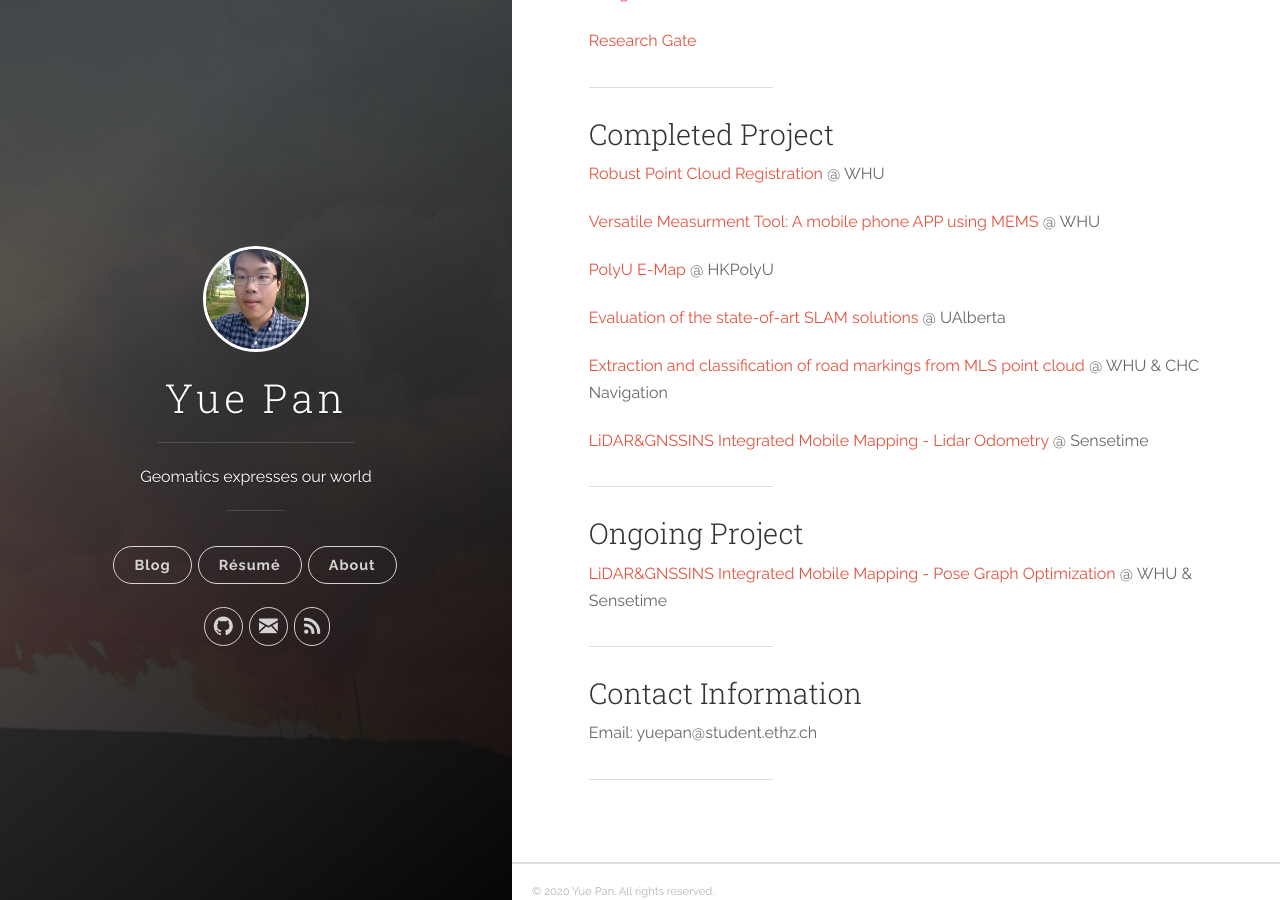
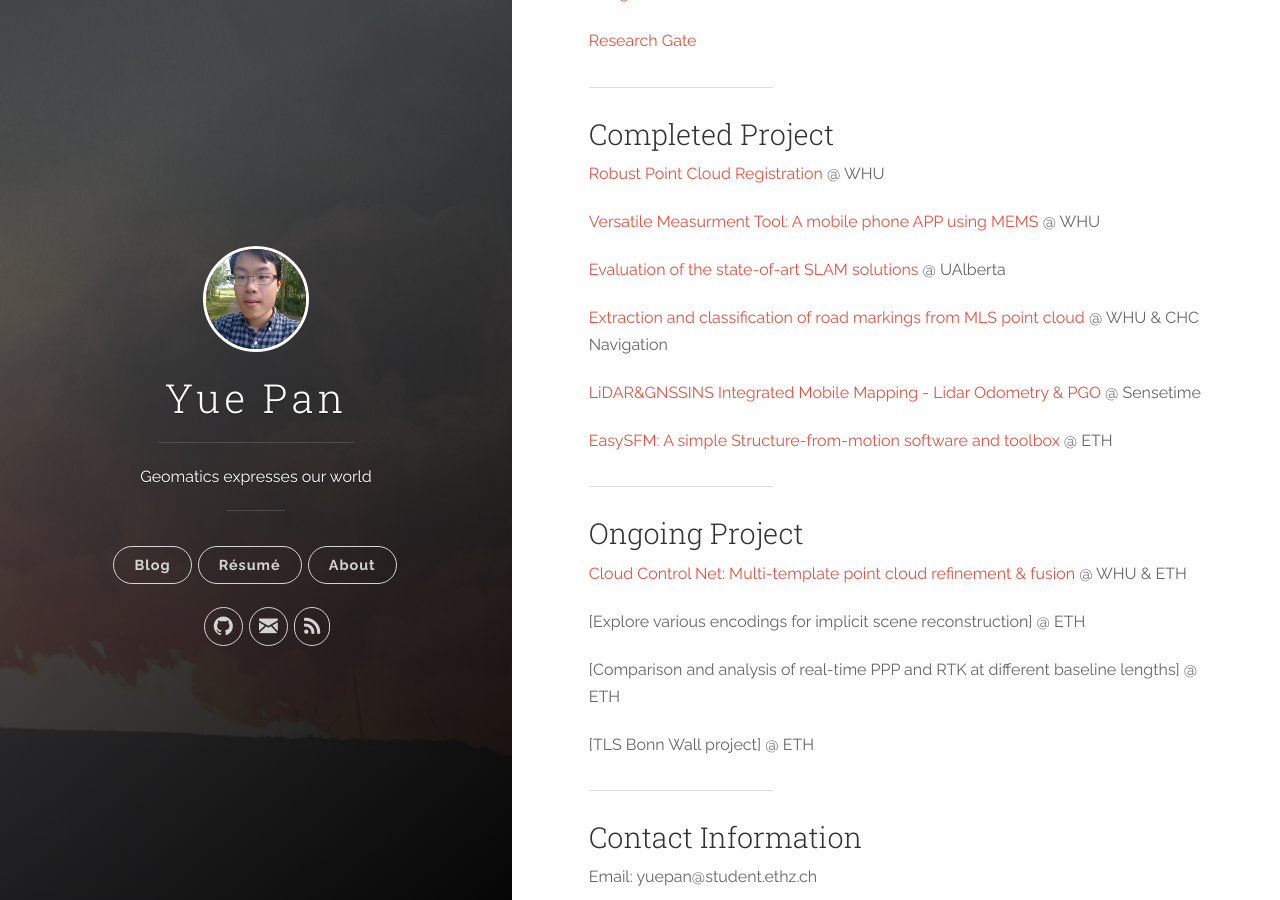
Before and after one commit to YuePanEdward/YuePanEdward.github.io, a Jekyll site: the page built from _posts/2020-2-24-about.md, in a window 1280 px wide and 900 px high, scrolled down 645 px. Built offline with Jekyll 4.4.1, drawn with Linux system fonts in a browser that asks for light colours; some of the changed text lies outside the part shown.

Commit message:
Update and rename 2019-10-31-about.md to 2020-2-24-about.md

```diff
--- a/_posts/2019-10-31-about.md
+++ b/_posts/2020-2-24-about.md
@@ -32,20 +32,25 @@ My research interest is on 3D Computer Vision, SLAM and sensor integration.
 
 [Versatile Measurment Tool: A mobile phone APP using MEMS](https://github.com/YuePanEdward/MeasureAPP) @ WHU
 
-[PolyU E-Map](https://github.com/YuePanEdward/I-PolyU) @ HKPolyU
-
 [Evaluation of the state-of-art SLAM solutions](https://github.com/YuePanEdward/VSLAM-LSLAM-Comparison) @ UAlberta
 
 [Extraction and classification of road markings from MLS point cloud](https://github.com/YuePanEdward/RoadMarkingExtraction) @ WHU & CHC Navigation
 
-[LiDAR&GNSSINS Integrated Mobile Mapping - Lidar Odometry](https://github.com/YuePanEdward/LLS-LOAM) @ Sensetime
+[LiDAR&GNSSINS Integrated Mobile Mapping - Lidar Odometry & PGO](https://github.com/YuePanEdward/LLS-LOAM) @ Sensetime
+
+[EasySFM: A simple Structure-from-motion software and toolbox](https://github.com/YuePanEdward/EasySFM) @ ETH
 
 ---
 
 ### Ongoing Project
 
+[Cloud Control Net: Multi-template point cloud refinement & fusion](https://github.com/YuePanEdward/CloudControlNet) @ WHU & ETH
 
-[LiDAR&GNSSINS Integrated Mobile Mapping - Pose Graph Optimization](https://github.com/YuePanEdward/CloudControlNet/tree/dev) @ WHU & Sensetime
+[Explore various encodings for implicit scene reconstruction] @ ETH
+
+[Comparison and analysis of real-time PPP and RTK at different baseline lengths] @ ETH
+
+[TLS Bonn Wall project] @ ETH
 
 ---
 
```
